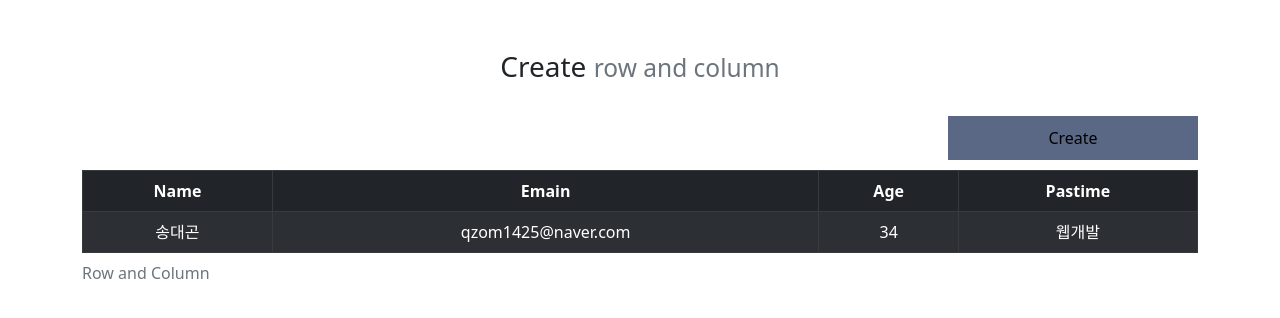
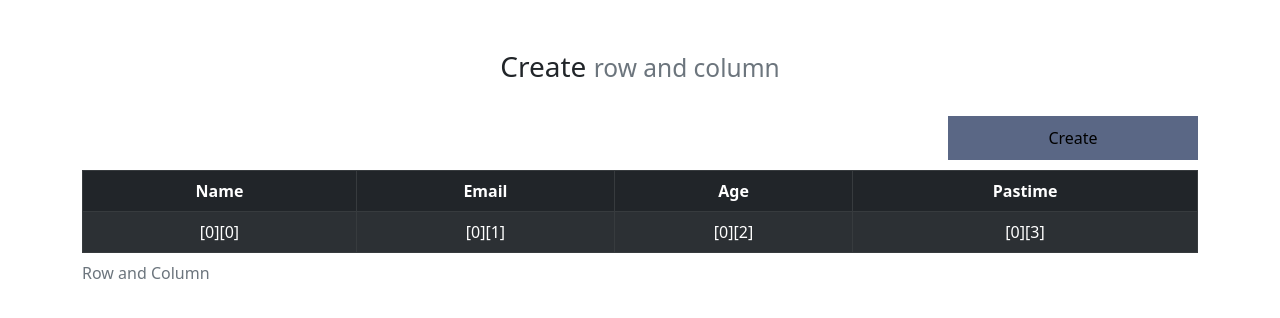
Before and after one commit to daegons/accordion_menu_m-project, a plain HTML site: page accordion/create_row_column_4/index.html in a window 1280 px wide. Both pictures are taken after a click on the button "Create". Drawn offline with nearby package versions, Linux system fonts and the light colour scheme.

Commit message:
Add files via upload

```diff
--- a/accordion/create_row_column_4/index.html
+++ b/accordion/create_row_column_4/index.html
@@ -21,15 +21,14 @@
 
         <button class="btnCrc">Create</button>
 
-        <table class="table table-bordered table-striped table-dark table-hover">
+        <table id="myTable" class="table table-bordered table-striped table-dark table-hover">
             <caption>Row and Column</caption>
             <thead class="thead-light text-center">
                 <tr>
                     <th>Name</th>
-                    <th>Emain</th>
+                    <th>Email</th>
                     <th>Age</th>
                     <th>Pastime</th>
-
                 </tr>
             </thead>
             <tbody class="text-center" id="htmlTbody">
--- a/accordion/create_row_column_4/main.js
+++ b/accordion/create_row_column_4/main.js
@@ -37,4 +37,25 @@ btnCrc.addEventListener('click',() => {
 
     const newText3 = document.createTextNode('웹개발'); //텍스트 노드 만든 것
     newCell3.appendChild(newText3); //Cell에 붙이기
+
+
+
+    //테이블 row구하기
+    const table = document.getElementById('myTable');
+    console.log(table.rows.length-1); //thead가 있어서 순수row만 알기 위해서 -1해줌
+    // console.log(table.rows[0]); //thead를 나타냄
+    // console.log(table.rows[1]); //tbody를 나타냄
+
+    //cell개수 구하려면..
+    const row = table.rows.length-1; //thead뺀 순수 row
+    const cellLeng = table.rows[row].cells.length //해당 row의 셀 개수
+    console.log(`thead제외 순수 row : ${row}`);
+    console.log(`셀 개수 : ${cellLeng}`);
+
+    //위의 결과값으로 반복문을 사용해서 각 Cell에 정보값 세팅
+    for ( let i = 0; i < cellLeng; i++ ) {
+        // hTbody.rows[row-1].cells[i].innerHTML = `Data${i}`;
+        hTbody.rows[row-1].cells[i].innerHTML = `[${row-1}][${i}]`;
+
+    }
 });
```
Also changed, not shown: accordion/cookie_5/index.html (added, +14 -0 lines), accordion/cookie_5/index.css (added), accordion/cookie_5/main.js (added).
